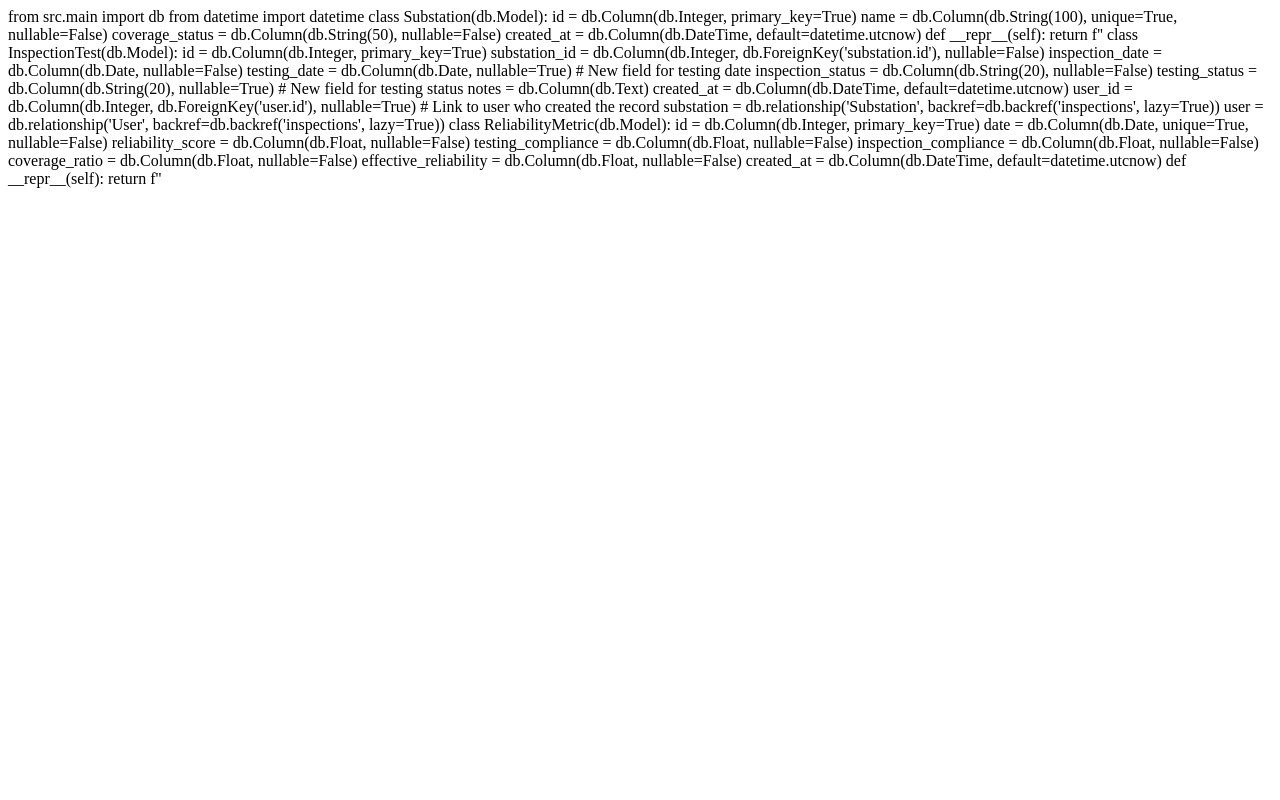
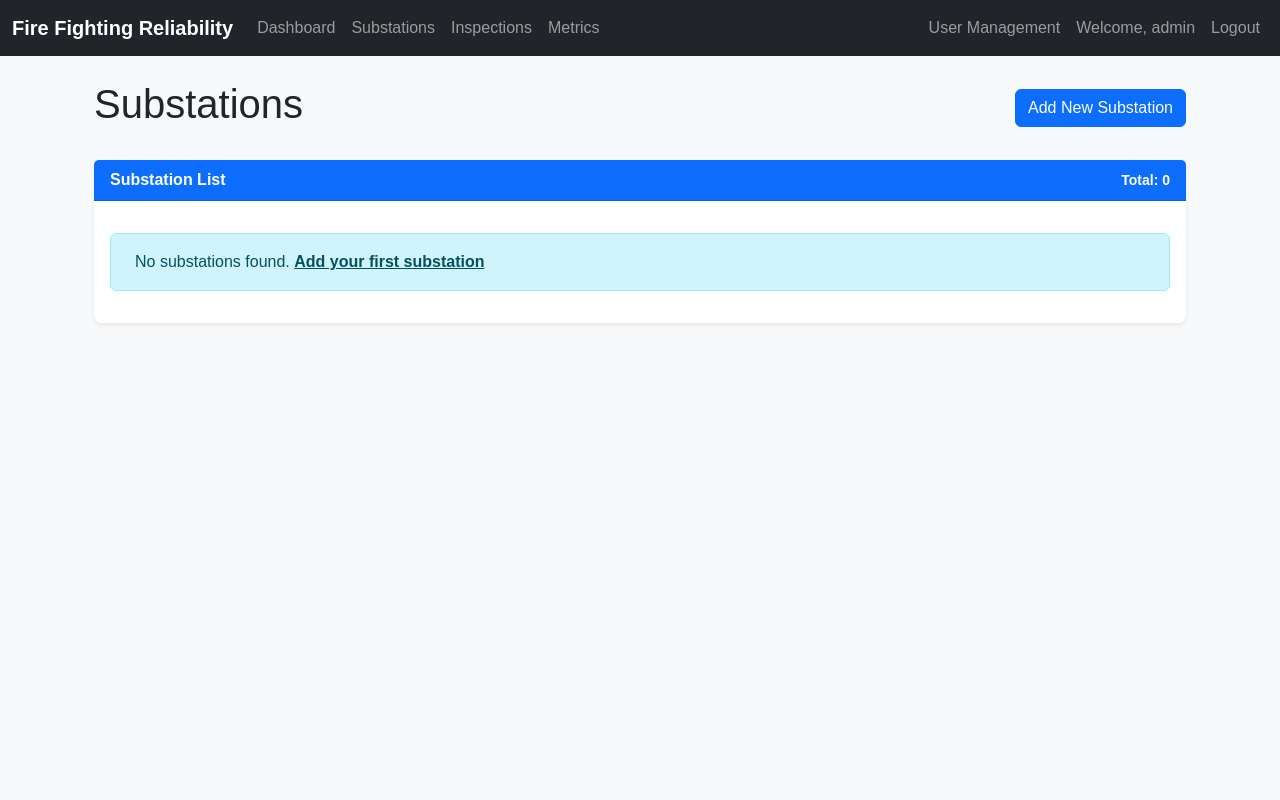
Before and after one commit to hamzan95/fire-fighting-reliability, a Flask app: page /substations in a window 1280 px wide. Run offline with Flask 3, Linux system fonts and the light colour scheme; a user stored in the database is signed in; data that the repository does not hold is empty.

Commit message:
Update substations.html

```diff
--- a/src/templates/substations.html
+++ b/src/templates/substations.html
@@ -1,38 +1,76 @@
-from src.main import db
-from datetime import datetime
+{% extends 'base.html' %}
 
-class Substation(db.Model):
-    id = db.Column(db.Integer, primary_key=True)
-    name = db.Column(db.String(100), unique=True, nullable=False)
-    coverage_status = db.Column(db.String(50), nullable=False)
-    created_at = db.Column(db.DateTime, default=datetime.utcnow)
+{% block title %}Substations - Fire Fighting System Reliability{% endblock %}
 
-    def __repr__(self):
-        return f'<Substation {self.name}>'
+{% block content %}
+<div class="container mt-4">
+    <div class="d-flex justify-content-between align-items-center mb-4">
+        <h1>Substations</h1>
+        {% if current_user.is_authenticated and current_user.is_inspector() %}
+        <a href="{{ url_for('main.add_substation') }}" class="btn btn-primary">
+            <i class="fas fa-plus"></i> Add New Substation
+        </a>
+        {% endif %}
+    </div>
 
-class InspectionTest(db.Model):
-    id = db.Column(db.Integer, primary_key=True)
-    substation_id = db.Column(db.Integer, db.ForeignKey('substation.id'), nullable=False)
-    inspection_date = db.Column(db.Date, nullable=False)
-    testing_date = db.Column(db.Date, nullable=True)  # New field for testing date
-    inspection_status = db.Column(db.String(20), nullable=False)
-    testing_status = db.Column(db.String(20), nullable=True)  # New field for testing status
-    notes = db.Column(db.Text)
-    created_at = db.Column(db.DateTime, default=datetime.utcnow)
-    user_id = db.Column(db.Integer, db.ForeignKey('user.id'), nullable=True)  # Link to user who created the record
+    <div class="card shadow-sm">
+        <div class="card-header bg-primary text-white">
+            <div class="d-flex justify-content-between align-items-center">
+                <span>Substation List</span>
+                <small>Total: {{ substations|length }}</small>
+            </div>
+        </div>
 
-    substation = db.relationship('Substation', backref=db.backref('inspections', lazy=True))
-    user = db.relationship('User', backref=db.backref('inspections', lazy=True))
-
-class ReliabilityMetric(db.Model):
-    id = db.Column(db.Integer, primary_key=True)
-    date = db.Column(db.Date, unique=True, nullable=False)
-    reliability_score = db.Column(db.Float, nullable=False)
-    testing_compliance = db.Column(db.Float, nullable=False)
-    inspection_compliance = db.Column(db.Float, nullable=False)
-    coverage_ratio = db.Column(db.Float, nullable=False)
-    effective_reliability = db.Column(db.Float, nullable=False)
-    created_at = db.Column(db.DateTime, default=datetime.utcnow)
-
-    def __repr__(self):
-        return f'<ReliabilityMetric {self.date}>'
+        <div class="card-body">
+            {% if substations %}
+            <div class="table-responsive">
+                <table class="table table-hover">
+                    <thead class="table-light">
+                        <tr>
+                            <th>Substation ID</th>
+                            <th>Name</th>
+                            <th>Coverage Status</th>
+                            <th>Created At</th>
+                            <th>Actions</th>
+                        </tr>
+                    </thead>
+                    <tbody>
+                        {% for substation in substations %}
+                        <tr>
+                            <td>{{ substation.substation_id }}</td>
+                            <td>{{ substation.substation_name }}</td>
+                            <td>
+                                <span class="badge
+                                    {% if substation.coverage_status == 'Fully Covered' %}bg-success
+                                    {% elif substation.coverage_status == 'Partially Covered' %}bg-warning text-dark
+                                    {% else %}bg-danger{% endif %}">
+                                    {{ substation.coverage_status }}
+                                </span>
+                            </td>
+                            <td>{{ substation.created_at.strftime('%Y-%m-%d') }}</td>
+                            <td>
+                                {% if current_user.is_authenticated and current_user.is_inspector() %}
+                                <a href="{{ url_for('main.edit_substation', substation_id=substation.substation_id) }}"
+                                   class="btn btn-sm btn-outline-primary" title="Edit">
+                                    <i class="fas fa-edit"></i>
+                                </a>
+                                {% endif %}
+                            </td>
+                        </tr>
+                        {% endfor %}
+                    </tbody>
+                </table>
+            </div>
+            {% else %}
+            <div class="alert alert-info">
+                <i class="fas fa-info-circle me-2"></i>
+                No substations found.
+                {% if current_user.is_authenticated and current_user.is_inspector() %}
+                <a href="{{ url_for('main.add_substation') }}" class="alert-link">Add your first substation</a>
+                {% endif %}
+            </div>
+            {% endif %}
+        </div>
+    </div>
+</div>
+{% endblock %}
```
